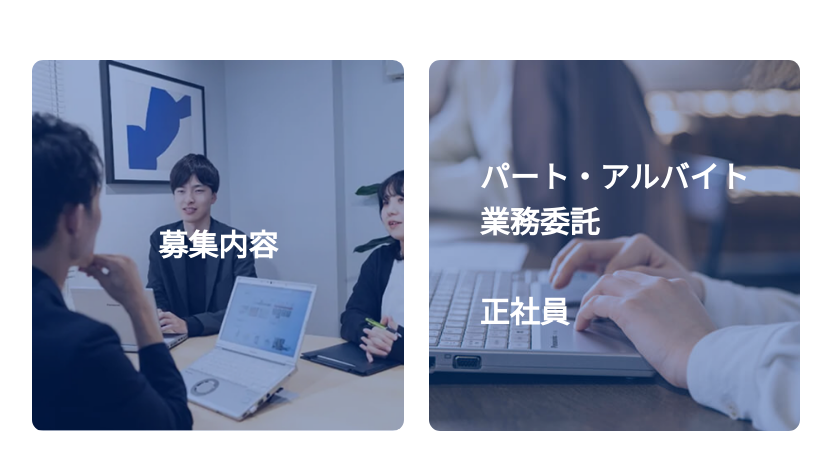
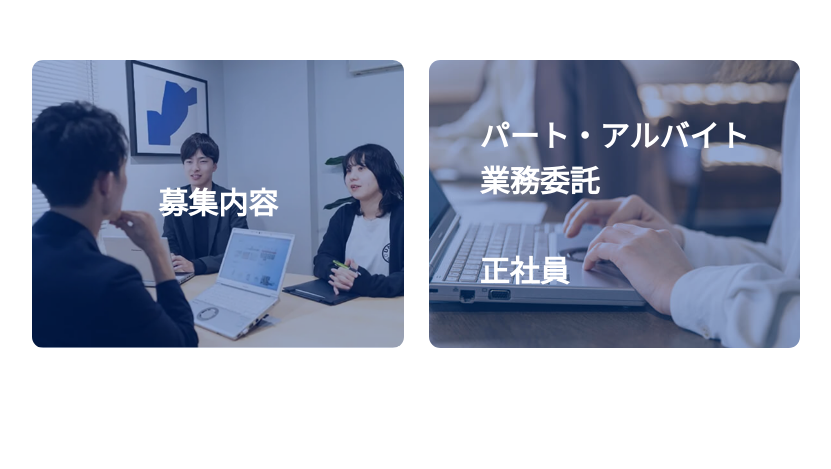
Before and after one commit to seagod333/sinmido, a React (Vite) app: page / in a window 1280 px wide. Shown: the part 2203-2672 px from the top of the page, without its empty margins (422-1253 px from the left). After the commit the page ends 2631 px from the top, so only its background shows below. Built offline with nearby package versions, Linux system fonts and the light colour scheme; a web font is replaced by a local one.

Commit message:
feat: latest

```diff
--- a/src/pages/dashboard/recruit.tsx
+++ b/src/pages/dashboard/recruit.tsx
@@ -44,10 +44,10 @@ const recruitData = [
 const Recruit = () => {
     return (
         <GlobalSpacing>
-            <div className="grid grid-cols-2 lg:grid-cols-3 gap-8 sm:gap-20 lg:gap-25 mb-50 lg:mb-100">
+            <div className="grid grid-cols-2 lg:grid-cols-3 gap-8 sm:gap-20 lg:gap-25 mb-30 lg:mb-80">
                 {recruitData.map((item: any, index) => (
                     <div key={index}
-                        className={`relative rounded-xl overflow-hidden cursor-pointer aspect-[${item.responseSize?.w}/${item.responseSize?.h}] lg:aspect-[${item.gridSize?.w}/${item.gridSize?.h}] col-span-${item.responseSize?.w} row-span-${item.responseSize?.h} lg:col-span-${item.gridSize?.w} lg:row-span-${item.gridSize?.h} zoom-on-hover`}
+                        className={`relative rounded-xl overflow-hidden cursor-pointer ${index !== 0 ? 'aspect-[9/7]' : 'py-20'} col-span-${item.responseSize?.w} row-span-${item.responseSize?.h} lg:col-span-${item.gridSize?.w} lg:row-span-${item.gridSize?.h} zoom-on-hover`}
                     >
                         {/* Image Section - Absolute positioned */}
                         {item.image && (
```
